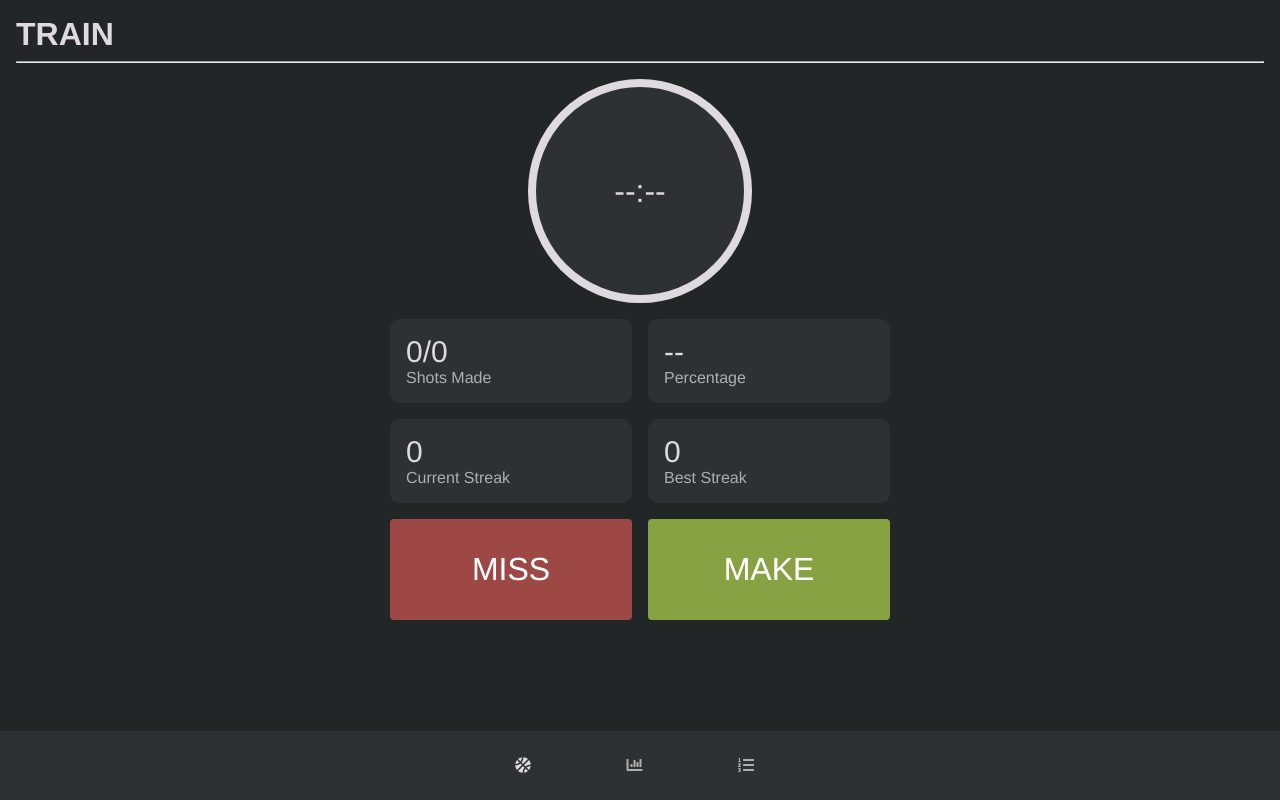
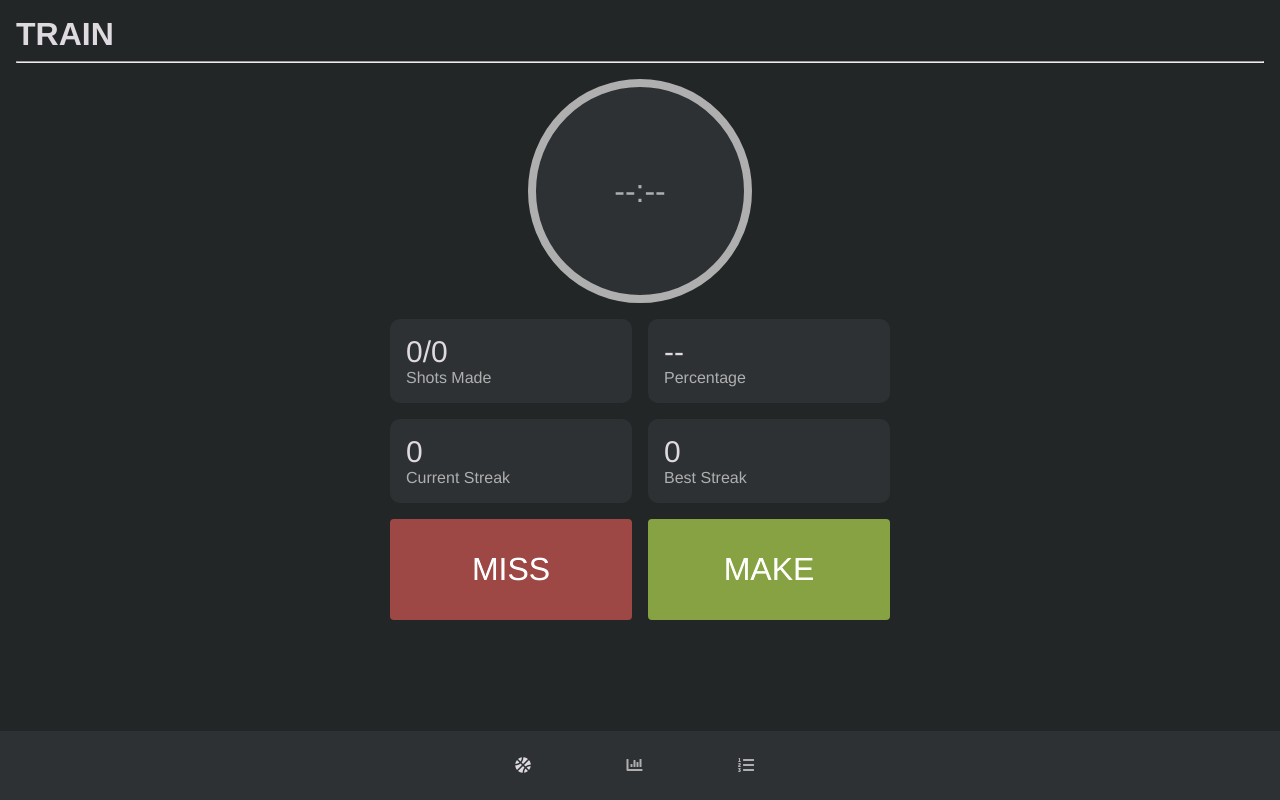
Before and after one commit to jaredami/shot-tracker, a React (Create React App) app: page /train in a window 1280 px wide. Built offline with nearby package versions, Linux system fonts and the light colour scheme.

Commit message:
Style timer based on isRunning value

```diff
--- a/src/components/Session.css
+++ b/src/components/Session.css
@@ -13,6 +13,10 @@
   font-size: 2rem;
   display: grid;
   place-items: center;
+}
+.timer-container--paused {
+  color: var(--light-gray);
+  border-color: var(--light-gray);
 }
 .timer {
   place-self: center;
--- a/src/components/Session.js
+++ b/src/components/Session.js
@@ -54,7 +54,12 @@ export default function Session(props) {
 
   return (
     <div className="container">
-      <div className="timer-container" onClick={() => handleIsRunningChange()}>
+      <div
+        className={`timer-container ${
+          !isRunning ? "timer-container--paused" : ""
+        }`}
+        onClick={() => handleIsRunningChange()}
+      >
         <div className="timer">{timer}</div>
       </div>
       <div className="session-grid">
```
